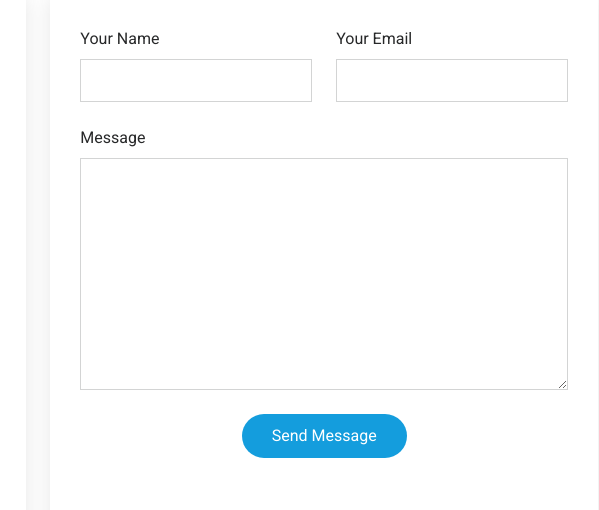
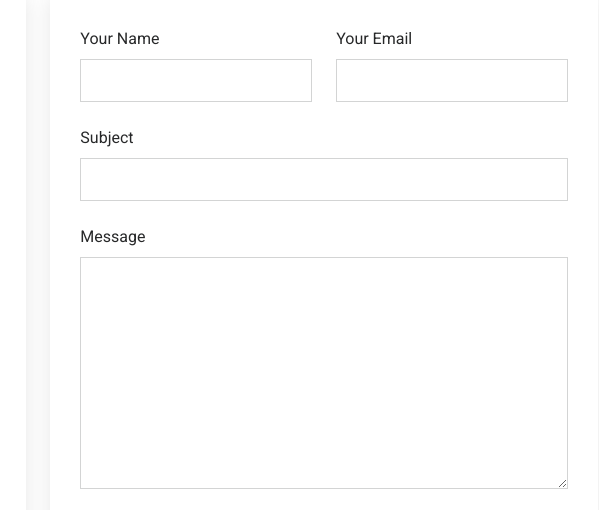
Before and after one commit to mebinmathew006/Portfolio, a plain HTML site: page index.html in a window 1280 px wide. Shown: the part 4585-5095 px from the top of the page, 670-1269 px from the left. Drawn offline with nearby package versions, Linux system fonts and the light colour scheme.

Commit message:
Update index.html

```diff
--- a/index.html
+++ b/index.html
@@ -503,6 +503,10 @@
                   <input type="email" class="form-control" name="email" id="email-field" required>
                 </div>
                 <div class="col-md-12">
+                  <label for="email-field" class="pb-2">Subject</label>
+                  <input type="email" class="form-control" name="subject" id="subject-field" required>
+                </div>
+                <div class="col-md-12">
                   <label for="message-field" class="pb-2">Message</label>
                   <textarea class="form-control" name="message" rows="10" id="message-field" required></textarea>
                 </div>
@@ -584,6 +588,7 @@
               document.getElementById("name-field").value='';
               document.getElementById("message-field").value='';
               document.getElementById("email-field").value='';
+              document.getElementById("subject-field").value='';
             }, (error) => {
               alert('Failed to Send the Message');
             });
```
